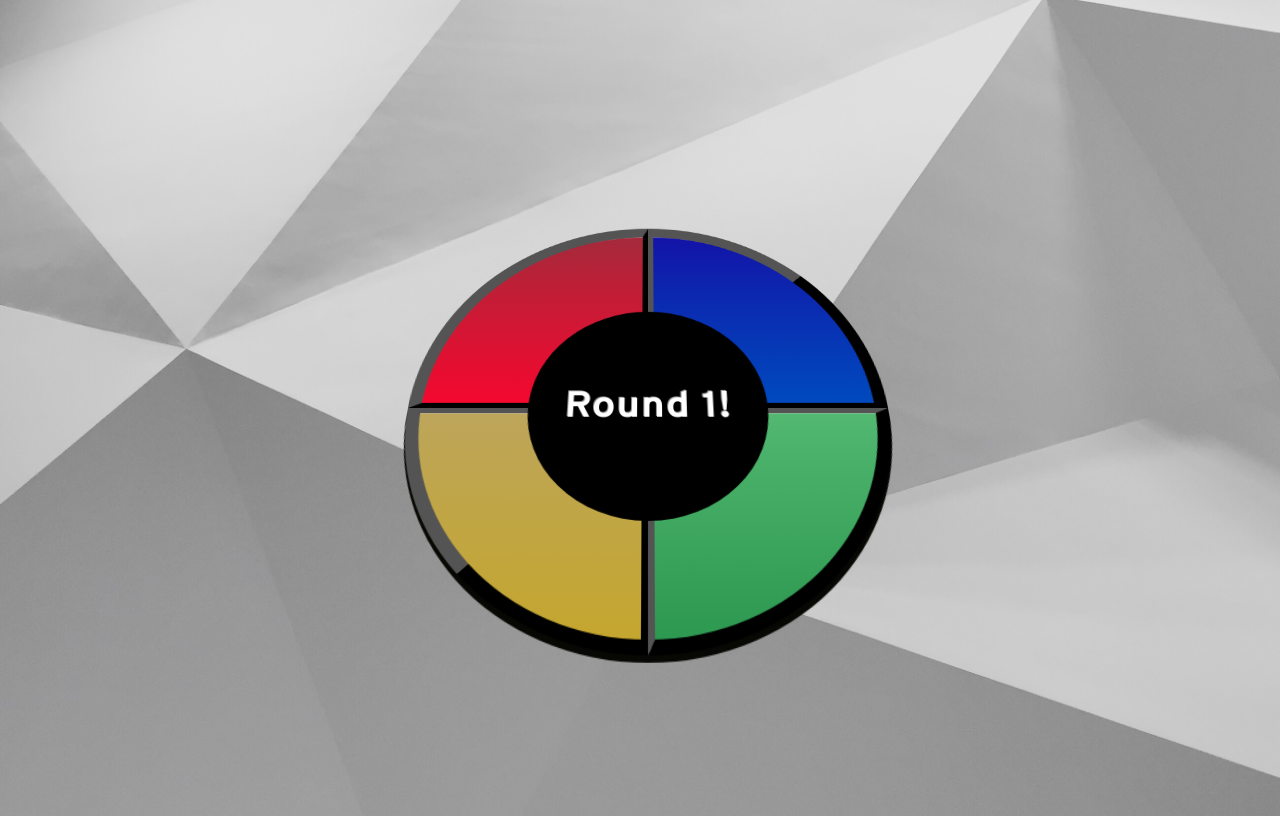
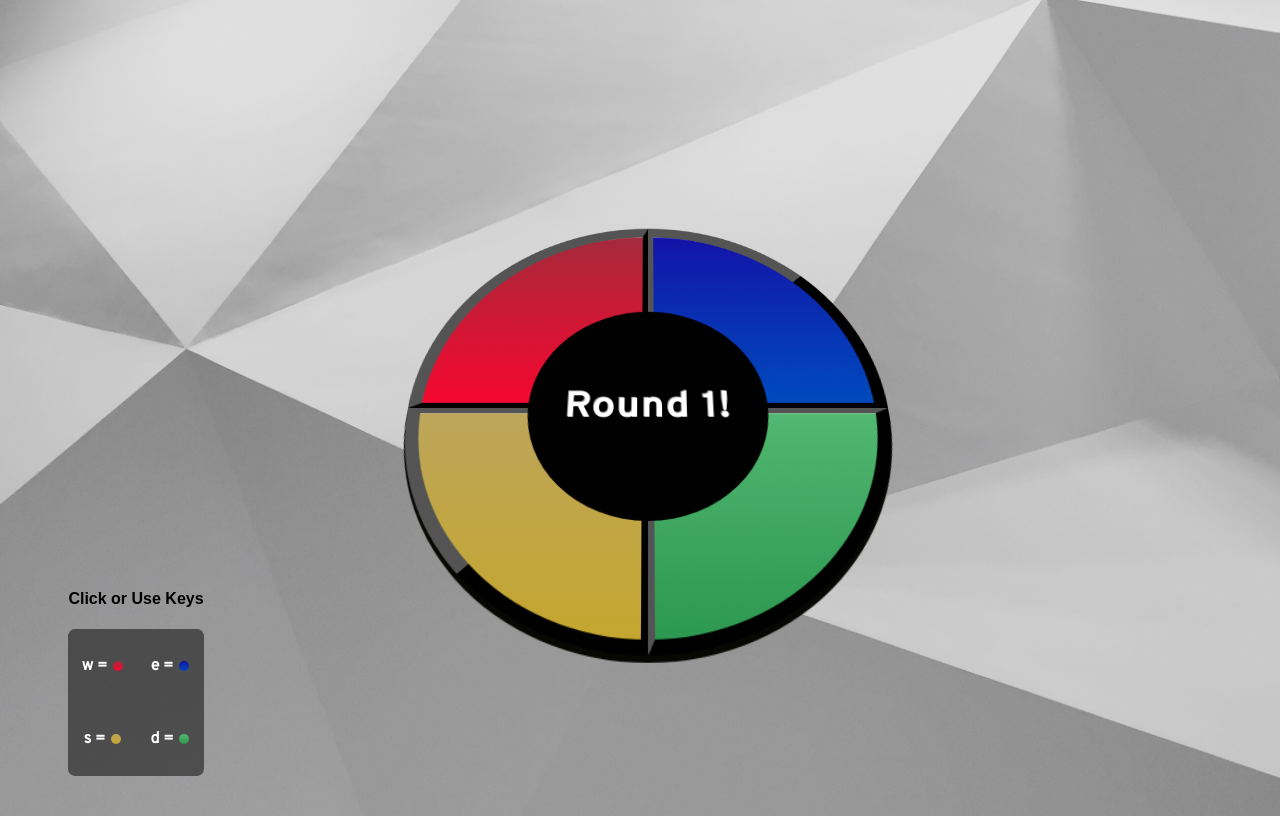
Before and after one commit to llucas314/simon-game, a plain HTML site: page index.html in a window 1280 px wide. Both pictures are taken after a click on the input "Easy". Drawn offline with Linux system fonts and the light colour scheme; a web font is replaced by a local one.

```diff
--- a/index.html
+++ b/index.html
@@ -36,8 +36,29 @@
                 </div>
 
            </div>
+            <div class="instructions">
+                <h4>Click or Use Keys</h4>
+                <div class="instructions-grid">
+                    <div class="flex red-grid">
+                        <h5>w = </h5>
+                        <div class="red-key key"></div>
+                    </div>
+                    <div class="flex blue-grid">
+                        <h5>e = </h5>
+                        <div class="blue-key key"></div>
+                    </div>
+                    <div class="flex green-grid">
+                        <h5>d = </h5>
+                        <div class="green-key key"></div>
+                    </div>
+                    <div class="flex yellow-grid">
+                        <h5>s = </h5>
+                        <div class="yellow-key key"></div>
+                    </div>
+
+
+            </div>
     </main>
-<!--    <div class="turn flex"></div>-->
     <input type="submit" value="Try Again?" class="hide try flex">
     <script src="main.js"></script>
 </body>
--- a/main.js
+++ b/main.js
@@ -6,12 +6,12 @@ const section = document.querySelector('section');
 const main = document.querySelector('main');
 const buttons = document.querySelectorAll('.button');
 const difficulty = document.querySelectorAll('.difficulty');
-const alerts = document.querySelector('.turn');
 const restart = document.querySelector('.try');
 const h3 = document.querySelector('h3');
 const centerText = document.querySelector('.centerText');
 let fail = new Audio('soundeffects/fail.mp3');
 let levelClick = new Audio('soundeffects/chime.mp3');
+let win = new Audio('soundeffects/win.mp3');
 let music = [];
 let order = [];
 let index = 0;
@@ -106,7 +106,8 @@ function pushRandom(){
     let number = Math.floor((Math.random() * buttons.length)+1);
     order.push(number);
     console.log('order[]: '+ order);
-    if (order.length === 20){
+    if (order.length === 21){
+        win.play();
         playerTurn('Game Over! You Won');
 
     } else {
--- a/style.css
+++ b/style.css
@@ -33,6 +33,12 @@ h3{
     color: #ffffff;
     text-align: center;
     max-width: 100%;
+}
+h5{
+    font-size: 1em;
+    margin-right: 8%;
+    font-family: 'Overpass', sans-serif;
+    color: #ffffff;
 }
 .flex{
     display: flex;
@@ -136,6 +142,58 @@ h3{
     grid-column: 4 / span 6;
     border-radius: 100%;
     background-color: black;
+}
+.instructions-grid{
+    display: grid;
+    grid-template-rows: 1fr 1fr;
+    grid-template-columns: 1fr 1fr;
+    background-color: rgba(0,0,0,0.5);
+    border-radius: 5%;
+}
+.instructions{
+    position: absolute;
+    transform: translate(-40vw, 33vh);
+}
+.key{
+    height: 10px;
+    width: 10px;
+    border-radius: 100%;
+}
+.red-key{
+    background-image: linear-gradient(to bottom, rgb(164, 42, 59) 0%, rgb(244, 8, 47) 100%);
+}
+.red-grid{
+    grid-row: 1;
+    grid-column: 1;
+    height: 100%;
+    width: 100%;
+}
+.blue-key{
+    background-image: linear-gradient(to bottom, rgb(19, 19, 167) 0%, rgb(0, 73, 189) 100%);
+}
+.blue-grid{
+    grid-row: 1;
+    grid-column: 2;
+    height: 100%;
+    width: 100%;
+}
+.green-key{
+    background-image: linear-gradient(to bottom, rgb(82, 184, 114) 0%, rgb(45, 152, 80) 100%);
+}
+.green-grid{
+    grid-row: 2;
+    grid-column: 2;
+    height: 100%;
+    width: 100%;
+}
+.yellow-key{
+    background-image: linear-gradient(to bottom, rgb(189, 165, 91) 0%, rgb(196, 166, 47) 100%) ;
+}
+.yellow-grid{
+    grid-row: 2;
+    grid-column: 1;
+    height: 100%;
+    width: 100%;
 }
 .red{
     grid-column: 1 / span 6;
@@ -260,20 +318,11 @@ h3{
 }
 
 
-
-
-
-
-
-
-
-
-
 .hide{
     opacity: 0;
     visibility: hidden;
     z-index: -1;
-    transition: all 200ms cubic-bezier(0.075, 0.82, 0.165, 1);
+    transition: all 600ms cubic-bezier(0.075, 0.82, 0.165, 1);
 }
 .show{
     opacity: 1;
```
Also changed, not shown: 1 other file.
